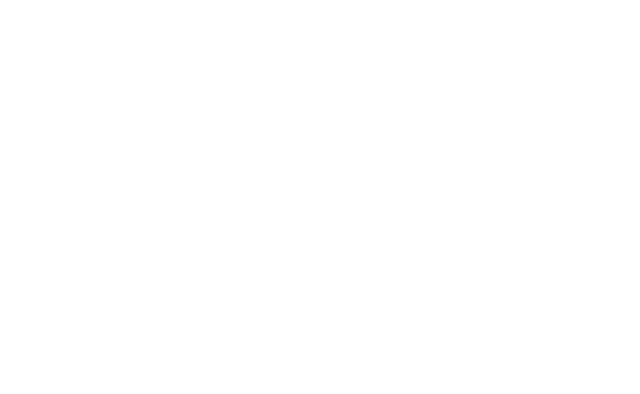
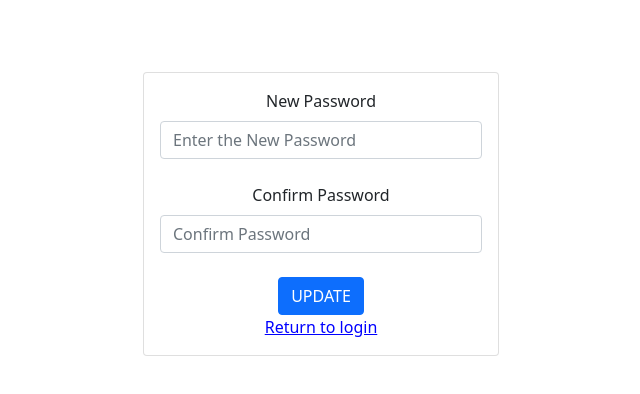
Before and after one commit to KishoreBarik/Interns2021_Team4, a React (Create React App) app in the folder UI/: page /forgotpassword in a window 1280 px wide. Before the commit this address had no page. Shown: the top 394 px of the page, without its empty margins (319-959 px from the left). Built offline with nearby package versions, Linux system fonts and the light colour scheme.

Commit message:
added forgot page

```diff
--- a/UI/package.json
+++ b/UI/package.json
@@ -9,6 +9,7 @@
     "@testing-library/user-event": "^13.5.0",
     "bootstrap": "^5.1.3",
     "react": "^17.0.2",
+    "react-bootstrap": "^2.1.2",
     "react-dom": "^17.0.2",
     "react-icons": "^4.3.1",
     "react-router-dom": "^6.2.1",
--- a/UI/src/App.js
+++ b/UI/src/App.js
@@ -6,7 +6,7 @@ import LoginPage from "./components/LoginPage";
 import Dashboard from "./components/Dashboard";
 import { Reports, ReportsOne, ReportsTwo, ReportsThree } from "./pages/Reports";
 import MonthlyReport from "./pages/MonthlyReport";
-// import ForgotPassword from "./components/ForgotPassword";
+import ForgotPassword from "./components/ForgotPassword";
 
 function App() {
   return (
@@ -16,7 +16,7 @@ function App() {
           <Route exact path="/" element={<LoginPage />} />
           <Route exact path="/loginpage" element={<LoginPage />} />
           <Route exact path="/dashboard" element={<Dashboard />} />
-          {/* <Route exact path="/forgotpassword" element={<ForgotPassword />} /> */}
+          <Route exact path="/forgotpassword" element={<ForgotPassword />}/>
           <Route path="pages/Reports" exact element={<Reports />} />
           <Route path="pages/Reports" exact element={<ReportsOne />} />
           <Route path="pages/Reports" exact element={<ReportsTwo />} />
--- /dev/null
+++ b/UI/src/components/ForgotPassword.css
@@ -0,0 +1,49 @@
+.button{
+    border-radius: 45px;
+    background-color: teal;
+    border-color: whitesmoke;
+}
+
+button:hover{
+    background-color: teal!important;
+}
+
+.koo{
+    background-color:teal;
+    padding-bottom: .3rem;
+}
+
+.card{
+    background-color: whitesmoke;
+    width:23rem!important;
+    text-align: left;
+}
+
+.form-control{
+    width: 220*32;
+    border-radius: 45px;
+    border: 1px solid white;
+    box-shadow: 4px 3px 4px #888888;
+}
+.form-group {
+    text-align: left;
+    font-style: bold;
+    font-family: "Times New Roman", Times, serif;
+    font-weight: bold;
+}
+.d-flex {
+    display: inline-table!important;
+    border: black;
+    box-shadow: 4px 3px 4px #888888;
+    width: 45px;
+}
+.home:link{
+    text-decoration: none;
+    font-size: 12px;
+}
+.home {
+    color: teal;
+}
+.home:hover{
+    color:black;
+}
--- /dev/null
+++ b/UI/src/components/ForgotPassword.js
@@ -0,0 +1,118 @@
+import React from "react";
+import 'bootstrap/dist/css/bootstrap.min.css';
+import Form from 'react-bootstrap/Form'
+import Button  from 'react-bootstrap/Button';
+import { Link } from "react-router-dom";
+
+class ForgotPassword extends React.Component
+{
+    constructor(){
+      super();
+      this.state={
+        input:{},
+        msg:{},
+      };
+      this.pwdConfirm=this.pwdConfirm.bind(this);
+      this.handlesubmit=this.handlesubmit.bind(this);
+    };
+
+    pwdConfirm(e){
+        var inputpwd=this.state.input;
+        inputpwd[e.target.name]=e.target.value
+        this.setState({
+          inputpwd
+        });
+    };
+
+//Validation,if passwords are not same throw an error
+    validation(){
+      var msg={};
+      if(this.state.input["passwd"]!==this.state.input["confirmpwd"])
+      {
+        msg["passwd"]="Enter same password for both ! mismatched"
+      }
+      else{
+        msg["confirmpwd"]="Passwords are same...."
+      }
+      this.setState({
+        msg:msg
+      });
+    };
+
+    //form submition
+    handlesubmit(e){
+      e.preventDefault();
+      if(this.validation())
+      {
+        var input={};
+        input["passwd"]="";
+        input["confirmpwd"]="";
+     };
+
+    };
+    render()
+    {
+    return (
+      <div className="container">
+        <br/><br/><br/>
+        <div className="row">
+          <div className="col">
+            <p></p>
+          </div>
+
+      <div className="col-4">
+      <div className="card text-center center p-3  d-flex justify-content-center">
+
+      <div className="matter ">
+        <Form onSubmit={this.handlesubmit}>
+          <div className="form-group">
+            <label className="form-label">New Password</label>
+            <input type="password"
+            name="passwd"
+            value={this.state.input.passwd}
+            onChange={this.pwdConfirm}
+            className="form-control"
+            placeholder="Enter the New Password" required />
+          </div><br/>
+
+          <div className="form-group">
+          <label className="form-label">Confirm Password</label>
+          <input type="password"
+            className="form-control"
+            name="confirmpwd"
+            value={this.state.input.confirmpwd}
+            onChange={this.pwdConfirm}
+            placeholder="Confirm Password" required/>
+          </div> <br/>
+
+        <strong>
+        <div className="text-danger">{this.state.msg.passwd}</div>
+        <div className="text-success">{this.state.msg.confirmpwd}</div>
+        </strong>
+
+
+          <div>
+            <Button className="button" variant="primary"
+                 type="submit"
+                 onChange={this.handlesubmit}>
+             UPDATE
+            </Button> <br/>
+            <Link to="/LoginPage" className="home">Return to login</Link>
+            </div>
+      </Form>
+
+      </div>
+      </div>
+      </div>
+
+     <div className="col"></div>
+
+     </div>
+
+     </div>
+
+    );
+    };
+};
+
+export default ForgotPassword;
--- a/UI/src/components/LoginPage.js
+++ b/UI/src/components/LoginPage.js
@@ -75,7 +75,7 @@ class LoginPage extends Component {
             <div>
               <div className="imgs">
                 <div className="container-image">
-                  <img src={user_icon} className="user_icon" alt="user" />
+                 <img src={user_icon} className="user_icon" alt="user" />
                 </div>
               </div>
               <div>
@@ -117,6 +117,7 @@ class LoginPage extends Component {
                 </div>
 
                 <div>
+
                   <button
                     type="submit"
                     value="Login"
@@ -125,11 +126,14 @@ class LoginPage extends Component {
                     <Link to="/dashboard" className="text-white link">
                       Login
                     </Link>
+
                   </button>
                 </div>
+
                 <div className="link mt-2">
                   <Link to="/forgotpassword">Forgot Password</Link>
                 </div>
+
               </div>
             </div>
           </div>
--- a/UI/src/components/NavBar.js
+++ b/UI/src/components/NavBar.js
@@ -1,5 +1,7 @@
 import React, { Component } from "react";
 import { Link } from "react-router-dom";
+import {  MdOutlineTimer} from "react-icons/md";
+
 
 class NavBar extends Component {
   render() {
@@ -7,8 +9,9 @@ class NavBar extends Component {
       <div>
         <nav class="navbar navbar-expand-lg navbar-dark bg-primary">
           <div class="container">
+
             <Link class="navbar-brand" to="/">
-              <h5>TimeHunter.io</h5>
+              <h5><MdOutlineTimer size={26}/>TimeHunter.io</h5>
             </Link>
 
             <div class="d-flex justify-content-end"></div>
```
Also changed, not shown: UI/src/components/NavBar.css (added), 1 other file (tests, documents, lock files or other folders).
